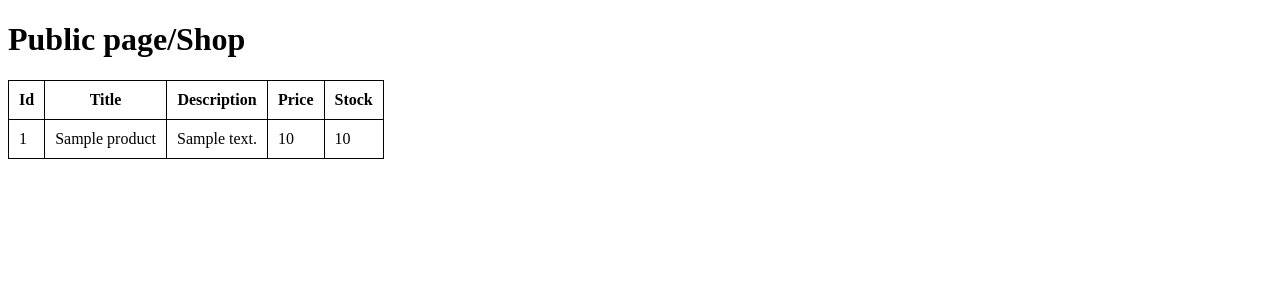
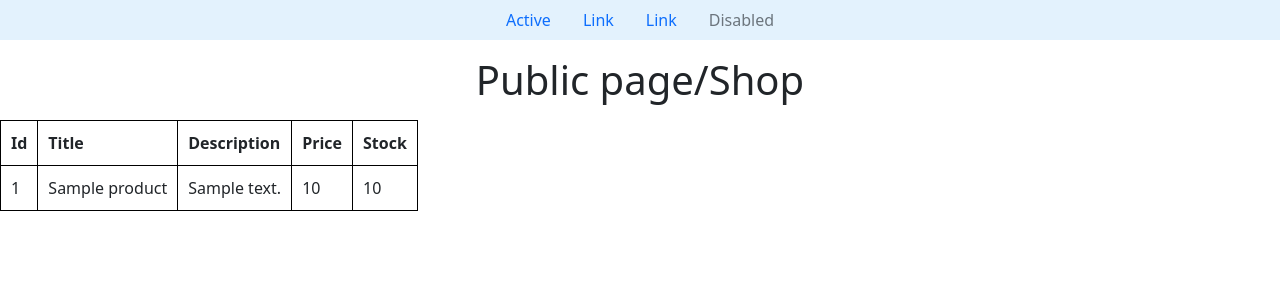
Before and after one commit to CGranzell/bokbutik-main, a PHP site: page / in a window 1280 px wide. Shown: the top 300 px of the page. Run offline with PHP 8.4, Linux system fonts and the light colour scheme; tables that the repository leaves empty or names only in its code hold one stand-in row (values such as "Sample post").

Commit message:
Infogar Bootstrap-header

```diff
--- a/public/index.php
+++ b/public/index.php
@@ -19,11 +19,31 @@ $products = $stmt->fetchAll();
     <meta http-equiv="X-UA-Compatible" content="IE=edge">
     <meta name="viewport" content="width=device-width, initial-scale=1.0">
     <title>Shop page</title>
+	<!-- Bootstrap CSS -->
+	<link href="https://cdn.jsdelivr.net/npm/bootstrap@5.2.0-beta1/dist/css/bootstrap.min.css" rel="stylesheet" integrity="sha384-0evHe/X+R7YkIZDRvuzKMRqM+OrBnVFBL6DOitfPri4tjfHxaWutUpFmBp4vmVor" crossorigin="anonymous">
     <link rel="stylesheet" href="css/style.css">
 
 </head>
 <body>
-	<h1>Public page/Shop</h1>
+<nav class="navbar-light" style="background-color: #e3f2fd;">
+<ul class="nav justify-content-center">
+  <li class="nav-item">
+    <a class="nav-link active" aria-current="page" href="#">Active</a>
+  </li>
+  <li class="nav-item">
+    <a class="nav-link" href="#">Link</a>
+  </li>
+  <li class="nav-item">
+    <a class="nav-link" href="#">Link</a>
+  </li>
+  <li class="nav-item">
+    <a class="nav-link disabled" href="#" tabindex="-1" aria-disabled="true">Disabled</a>
+  </li>
+</ul>
+</nav>
+
+    <p>
+	<h1 class="fredriks-huvudrubrik">Public page/Shop</h1>
 	<p>
 
 	<table id="fredriks-tbl">
@@ -52,6 +72,7 @@ $products = $stmt->fetchAll();
     </table>
 
 
-<p>
+<!-- Bootstrap JS -->
+<script src="https://cdn.jsdelivr.net/npm/bootstrap@5.2.0-beta1/dist/js/bootstrap.bundle.min.js" integrity="sha384-pprn3073KE6tl6bjs2QrFaJGz5/SUsLqktiwsUTF55Jfv3qYSDhgCecCxMW52nD2" crossorigin="anonymous"></script>
 </body>
 </html>
```
